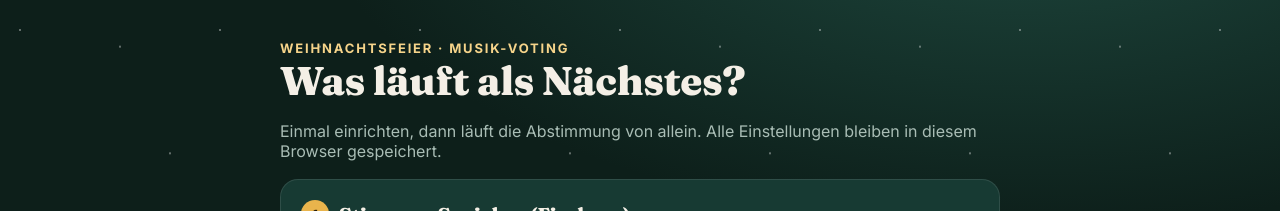
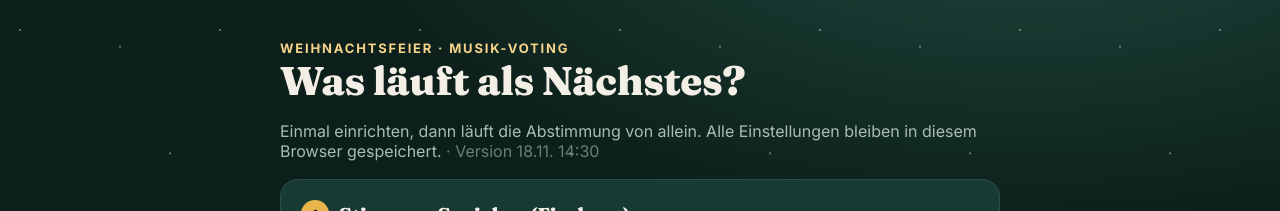
Before and after one commit to Manuel-Kostrzynski/weihnachtsvoting, a plain HTML site: page index.html in a window 1280 px wide. Shown: the top 211 px of the page. Drawn offline with nearby package versions, Linux system fonts and the light colour scheme.

Commit message:
Add files via upload

```diff
--- a/index.html
+++ b/index.html
@@ -143,7 +143,7 @@
 <div id="setup" class="setup hidden">
   <div class="eyebrow">Weihnachtsfeier · Musik-Voting</div>
   <h1>Was läuft als Nächstes?</h1>
-  <p class="muted">Einmal einrichten, dann läuft die Abstimmung von allein. Alle Einstellungen bleiben in diesem Browser gespeichert.</p>
+  <p class="muted">Einmal einrichten, dann läuft die Abstimmung von allein. Alle Einstellungen bleiben in diesem Browser gespeichert. <span style="opacity:.6">· Version 18.11. 14:30</span></p>
 
   <div class="step" id="st1">
     <h3><span class="num">1</span> Stimmen-Speicher (Firebase)</h3>
@@ -258,6 +258,7 @@
       <button id="btnResetPlayed" class="small ghost">Gespielte Songs zurücksetzen</button>
     </div>
     <p id="dbg" class="muted" style="font-size:12px;margin-top:12px"></p>
+    <p class="muted" style="font-size:12px;margin:4px 0 0">Version 18.11. 14:30</p>
   </section>
 </div>
 
```
